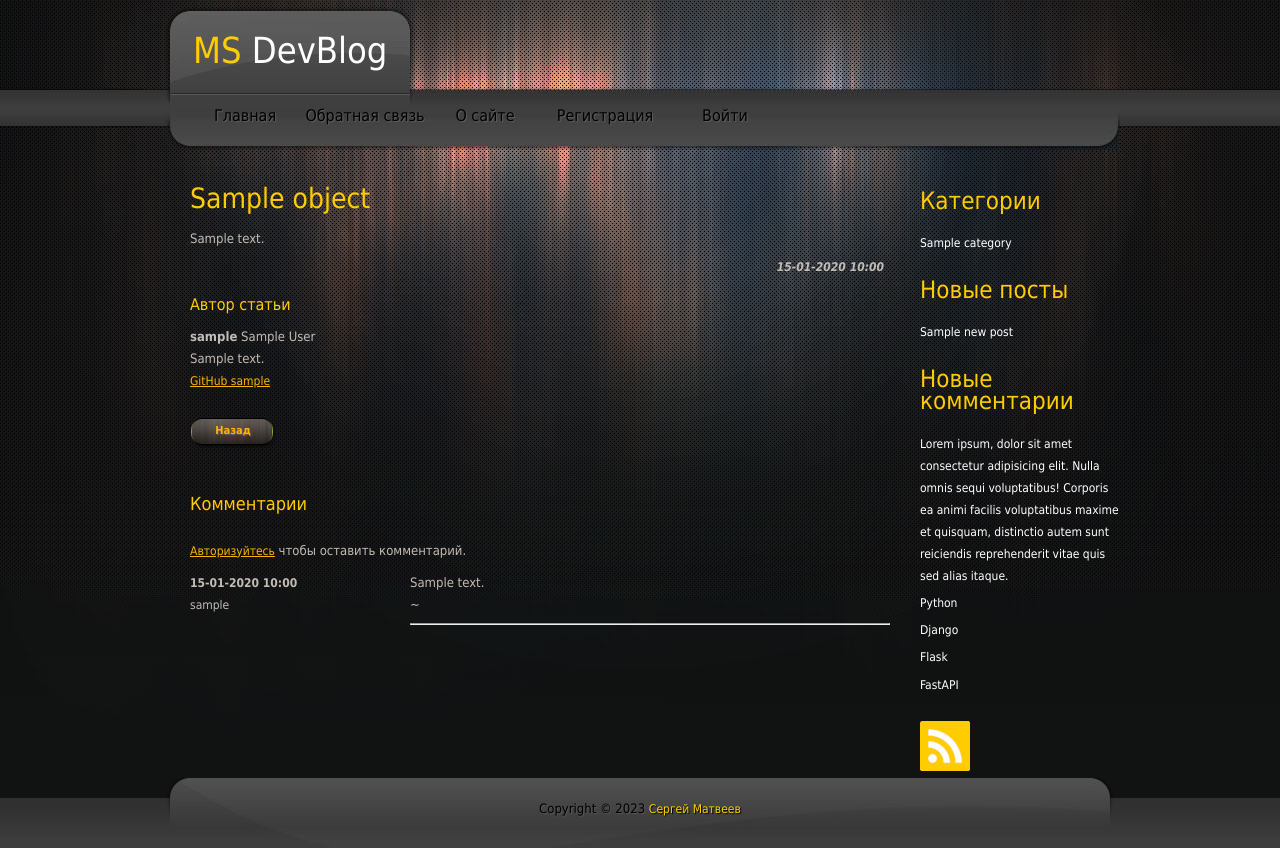
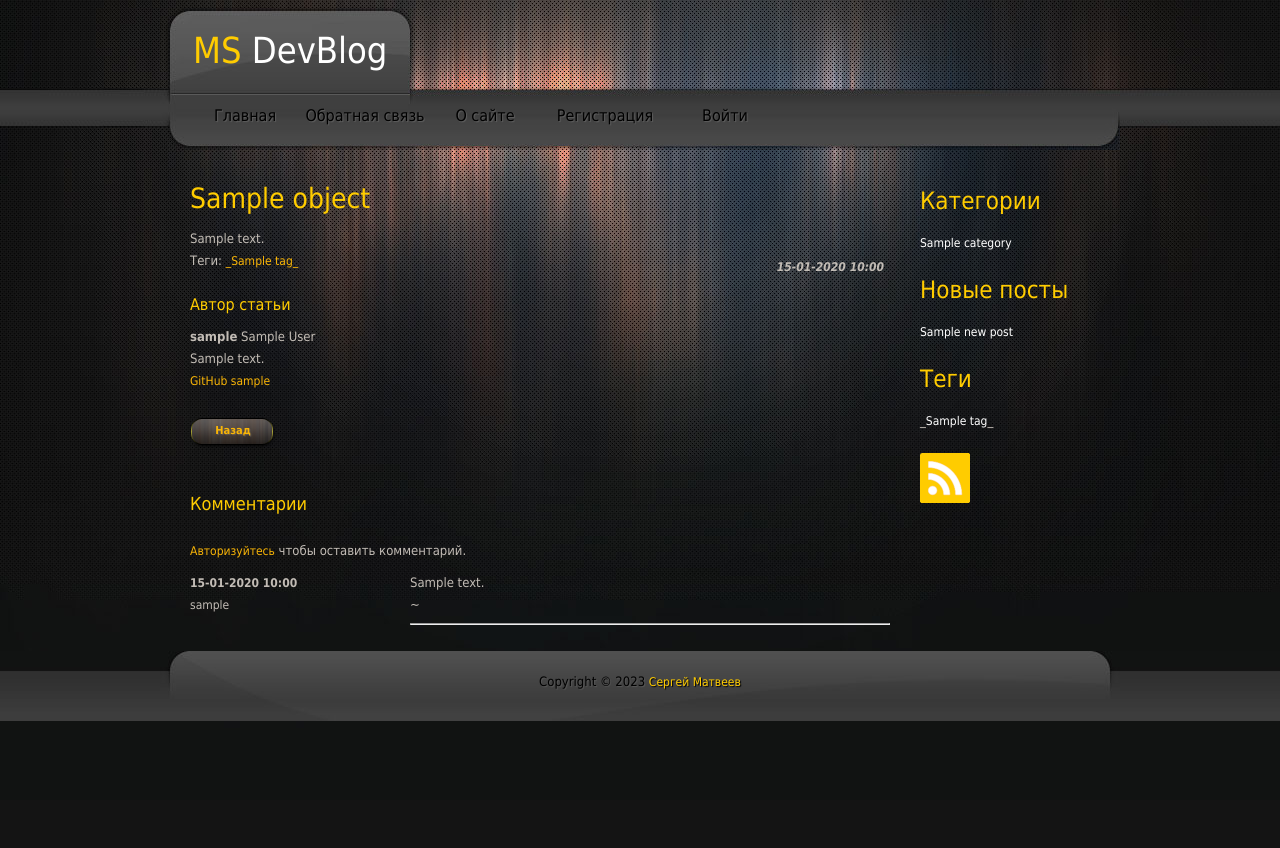
Before and after one commit to darkus007/MSDevBlog, a Django app: template msdevblog/blog/templates/blog/post_detail.html in a window 1280 px wide. After the commit the page ends 721 px from the top, so only its background shows below. Run offline with Django 4.2, Linux system fonts and the light colour scheme; the template is opened without the code that fills it: most values are stand-ins (such as "Sample title", 1, 10 or a date in 2020).

Commit message:
Добавлены теги (пакет django-taggit), отображение постов по тегам. Тесты на новый функционал.

```diff
--- a/msdevblog/blog/static/css/blog.css
+++ b/msdevblog/blog/static/css/blog.css
@@ -14,12 +14,12 @@ body {
 a, a:link {
 	color: #f9b507;
 	font-weight: normal;
-	text-decoration: underline;
+	text-decoration: none;
 	font-size: 12px;
 }
 
 a:hover {
-	text-decoration: none;
+	text-decoration: underline;
 }
 
 a.more {
@@ -97,14 +97,14 @@ h6 { font-size: 14px; margin: 0 0 5px; padding: 0; }
 	padding: 0 0 5px 0px;
 }
 
-.tooplate_list li a {
+.tooplate_list li a, .tooplate_list a {
 	color: #fff;
 	font-weight: normal;
 	font-size: 12px;
 	text-decoration: none;
 }
 
-.tooplate_list li a:hover {
+.tooplate_list li a:hover, .tooplate_list a:hover {
 	text-decoration: underline;
 }
 
--- a/msdevblog/blog/templates/blog/base.html
+++ b/msdevblog/blog/templates/blog/base.html
@@ -38,14 +38,14 @@
                             {% endfor %}
                         </ul>
 
-                        <h3>Новые комментарии</h3>
-                        <ul class="tooplate_list">
-                            <li><a href="#">Lorem ipsum, dolor sit amet consectetur adipisicing elit. Nulla omnis sequi voluptatibus! Corporis ea animi facilis voluptatibus maxime et quisquam, distinctio autem sunt reiciendis reprehenderit vitae quis sed alias itaque.</a></li>
-                            <li><a href="#">Python</a></li>
-                            <li><a href="#">Django</a></li>
-                            <li><a href="#">Flask</a></li>
-                            <li><a href="#">FastAPI</a></li>
-                        </ul>
+                        <h3>Теги</h3>
+                        <div class="tooplate_list">
+                            {% for tag in tags_list %}
+                            <span class="item">
+                            _<a href="{% url 'blog:tag' tag.slug %}">{{ tag.name }}</a>_
+                            </span>
+                            {% endfor %}
+                        </div>
 
                         <a href=""><img src="{% static 'images/rss.png' %}" alt="rss"></a>
                     </div>
--- a/msdevblog/blog/templates/blog/post_detail.html
+++ b/msdevblog/blog/templates/blog/post_detail.html
@@ -7,6 +7,13 @@
     <h2><a href="{{ object.get_absolute_url }}">{{ object.title }}</a></h2>
     <p>{{ object.body }}</p>
     <p><span><b>{{ object.time_updated|date:"d-m-Y H:i" }}</b></span></p>
+    {% if object.tags.all %}
+        <p>Теги:
+            {% for tag in object.tags.all %}
+                <a href="{% url 'blog:tag' tag.slug %}">_{{ tag.name }}_</a>
+            {% endfor %}
+        </p>
+    {% endif %}
     <div class="cleaner h10"></div>
     <h5>Автор статьи</h5>
     <p>
@@ -70,7 +77,7 @@
         <div class="post_box_comment_content"><p>{{ comment.body|extra_space }}</p><hr></div>
     </div>
     {% endfor %}
+{% endif %}
 <div class="cleaner h10"></div>
 <div class="cleaner h10"></div>
-{% endif %}
 {% endblock %}
--- a/msdevblog/blog/urls.py
+++ b/msdevblog/blog/urls.py
@@ -8,6 +8,7 @@ urlpatterns = [
     path('new-post/', PostCreateView.as_view(), name='post-new'),
     path('update-post/<slug:slug>/', PostUpdateView.as_view(), name='post-update'),
     path('by-category/<slug:slug>/', ByCategoryListView.as_view(), name='category'),
+    path('by-tag/<slug:slug>/', ByTagListView.as_view(), name='tag'),
     path('feedback/', feedback, name='feedback'),
     path('<slug:slug>/', post_detail, name='post-detail'),
 ]
--- a/msdevblog/msdevblog/settings.py
+++ b/msdevblog/msdevblog/settings.py
@@ -39,6 +39,7 @@ INSTALLED_APPS = [
     'django.contrib.staticfiles',
 
     'captcha',
+    'taggit',
 
     'blog.apps.BlogConfig',
     'members.apps.MembersConfig',
@@ -70,6 +71,7 @@ TEMPLATES = [
 
                 'blog.middlewares.categories',
                 'blog.middlewares.new_posts',
+                'blog.middlewares.tags_list',
             ],
         },
     },
--- a/requirements.txt
+++ b/requirements.txt
@@ -2,6 +2,7 @@ asgiref==3.6.0
 Django==4.2.1
 django-ranged-response==0.2.0
 django-simple-captcha==0.5.17
+django-taggit==4.0.0
 Pillow==9.5.0
 psycopg2-binary==2.9.6
 sqlparse==0.4.4
```
Also changed, not shown: msdevblog/blog/admin.py (+6 -1 lines), msdevblog/blog/forms.py (+18 -5 lines), msdevblog/blog/middlewares.py (+7 -1 lines), msdevblog/blog/models.py (+25 -2 lines), msdevblog/blog/templates/blog/post_create.html (+8 -0 lines), msdevblog/blog/templates/blog/post_list.html (+7 -0 lines), msdevblog/blog/tests/test_forms.py (+28 -0 lines), msdevblog/blog/tests/test_middlewares.py (+7 -1 lines), msdevblog/blog/tests/test_views.py (+14 -1 lines), msdevblog/blog/views.py (+10 -1 lines), msdevblog/blog/migrations/0005_post_tags.py (added), msdevblog/blog/migrations/0006_blogtag_taggedblog_alter_post_tags.py (added).
